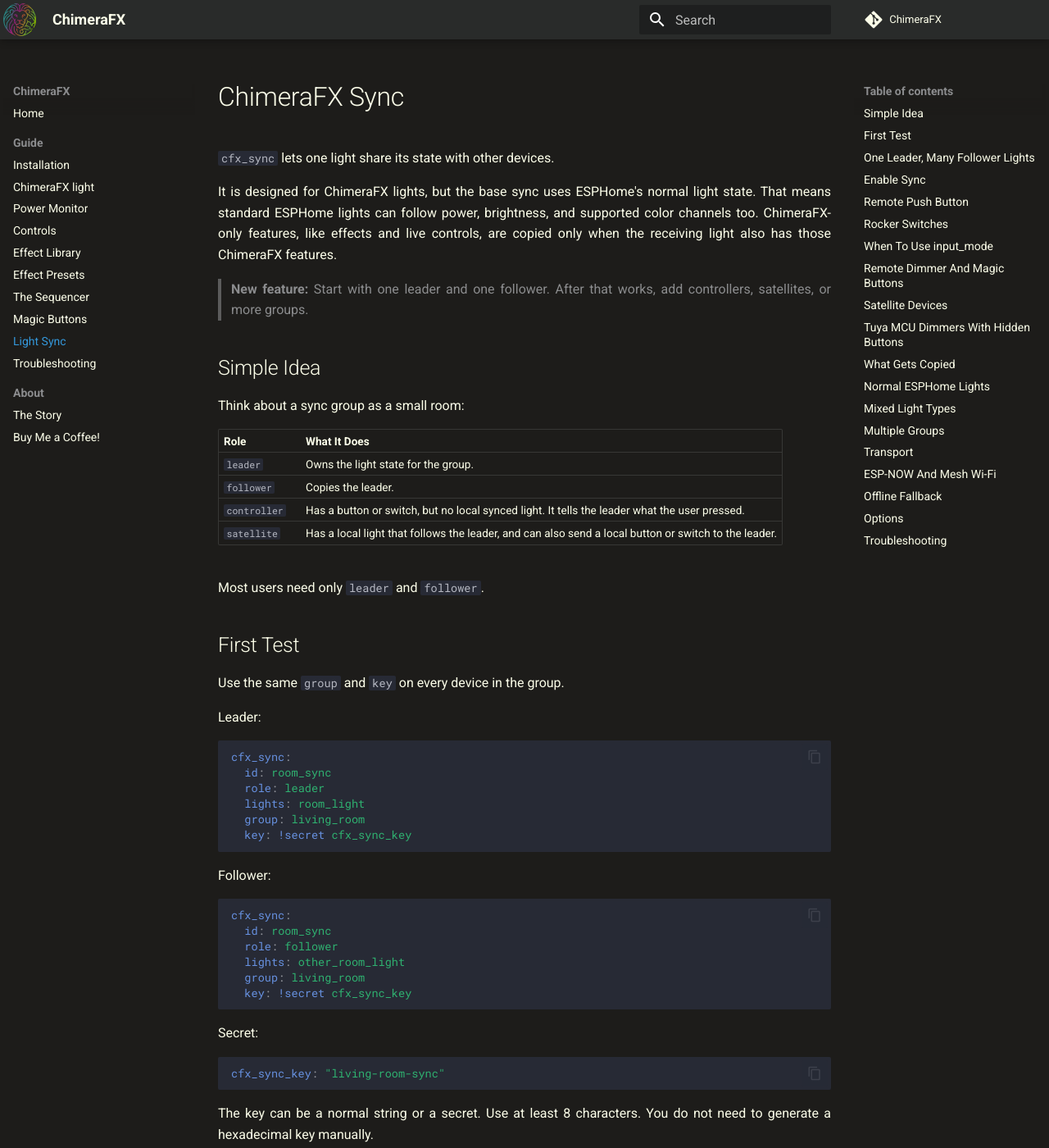
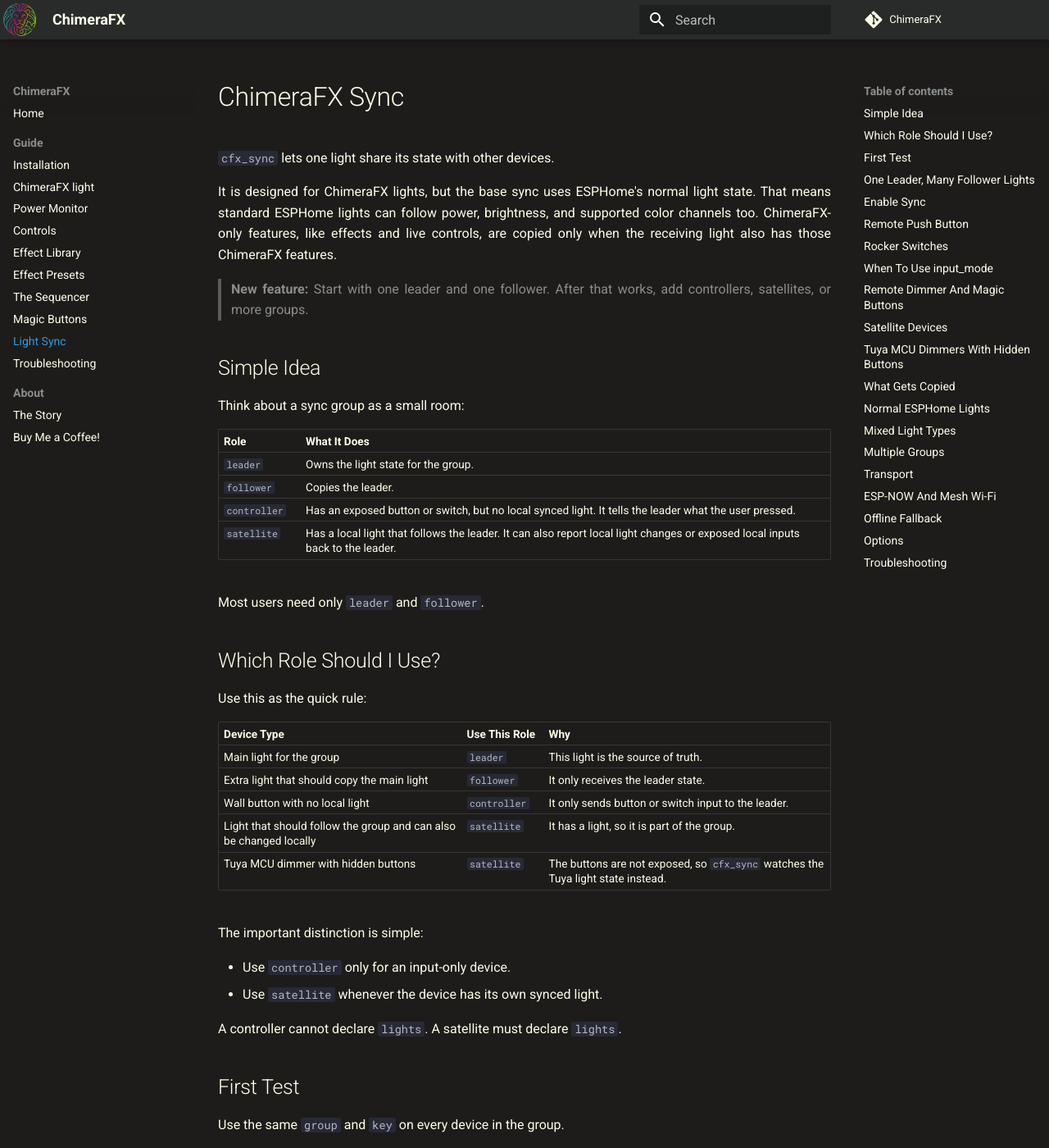
Before and after one commit to effelle/ChimeraFX, an MkDocs documentation site: the page built from docs/cfx_sync.md, in a window 1280 px wide and 1400 px high. Shown: the whole window at 82% size. Built offline with MkDocs 1.6.1 and Material for MkDocs 9.7.7, drawn with Linux system fonts in a browser that asks for light colours; comment, search, counter and statistics services are not loaded; some of the changed text lies outside the part shown.

Commit message:
Clarify cfx_sync controller and satellite roles

````diff
--- a/docs/cfx_sync.md
+++ b/docs/cfx_sync.md
@@ -14,10 +14,29 @@
 | --- | --- |
 | `leader` | Owns the light state for the group. |
 | `follower` | Copies the leader. |
-| `controller` | Has a button or switch, but no local synced light. It tells the leader what the user pressed. |
-| `satellite` | Has a local light that follows the leader, and can also send a local button or switch to the leader. |
+| `controller` | Has an exposed button or switch, but no local synced light. It tells the leader what the user pressed. |
+| `satellite` | Has a local light that follows the leader. It can also report local light changes or exposed local inputs back to the leader. |
 
 Most users need only `leader` and `follower`.
+
+## Which Role Should I Use?
+
+Use this as the quick rule:
+
+| Device Type | Use This Role | Why |
+| --- | --- | --- |
+| Main light for the group | `leader` | This light is the source of truth. |
+| Extra light that should copy the main light | `follower` | It only receives the leader state. |
+| Wall button with no local light | `controller` | It only sends button or switch input to the leader. |
+| Light that should follow the group and can also be changed locally | `satellite` | It has a light, so it is part of the group. |
+| Tuya MCU dimmer with hidden buttons | `satellite` | The buttons are not exposed, so `cfx_sync` watches the Tuya light state instead. |
+
+The important distinction is simple:
+
+- Use `controller` only for an input-only device.
+- Use `satellite` whenever the device has its own synced light.
+
+A controller cannot declare `lights`. A satellite must declare `lights`.
 
 ## First Test
 
@@ -82,6 +101,8 @@
 ## Remote Push Button
 
 Use `role: controller` when a device has only a button or switch and no synced light.
+
+Do not use `controller` for a dimmer or light device that also belongs to the group. Use `satellite` for that case.
 
 Controller:
 
@@ -244,6 +265,8 @@
 
 Use `role: satellite` when a device has a local light that follows the group and also has a local input for the leader.
 
+A satellite is still a light device first. The leader remains authoritative, but the satellite can contribute local changes back to the group.
+
 ```yaml
 binary_sensor:
   - platform: gpio
@@ -295,6 +318,8 @@
 Some Tuya MCU dimmers do not expose their physical buttons as ESPHome `binary_sensor` entities. The secondary MCU handles the buttons and only reports the final light state.
 
 For that layout, make the device a `satellite` and enable `local_light_input`.
+
+Do not configure this kind of Tuya dimmer as a `controller`. There is no exposed GPIO button for `controller` mode to listen to.
 
 ```yaml
 cfx_sync:
@@ -484,11 +509,11 @@
 | --- | --- | --- | --- |
 | `id` | Recommended | Generated | Use an explicit id for clarity. |
 | `role` | Yes | - | `leader`, `follower`, `controller`, or `satellite`. |
-| `lights` | For leader, follower, satellite | - | One light for a leader. One or more lights for followers and satellites. |
+| `lights` | For leader, follower, satellite | - | One light for a leader. One or more lights for followers and satellites. Not allowed on controllers. |
 | `group` | Yes | - | Same group means same sync room. |
 | `key` | Yes | - | Same key on every device in the group. Minimum 8 characters. |
-| `local_input` | Controller or satellite | - | A `binary_sensor` id or a `cfx_button` id used as the local input. |
-| `local_light_input` | Optional satellite | `false` | Watches the satellite light itself and sends local light changes to the leader. Use for Tuya MCU dimmers with hidden buttons. |
+| `local_input` | Controller or satellite | - | A `binary_sensor` id or a `cfx_button` id used as the local input. Use when the input is exposed to ESPHome. |
+| `local_light_input` | Optional satellite | `false` | Watches the satellite light itself and sends local light changes to the leader. Use when the physical buttons are hidden behind a Tuya MCU or similar device. |
 | `remote_input` | Optional leader | - | A `cfx_button` on the leader used for remote magic-button input. |
 | `input_mode` | No | `momentary` | Used only when `local_input` is a plain `binary_sensor`. Options: `momentary`, `maintained`, or `toggle`. |
 | `heartbeat` | No | `30s` | Regular state refresh from leader. |
````
